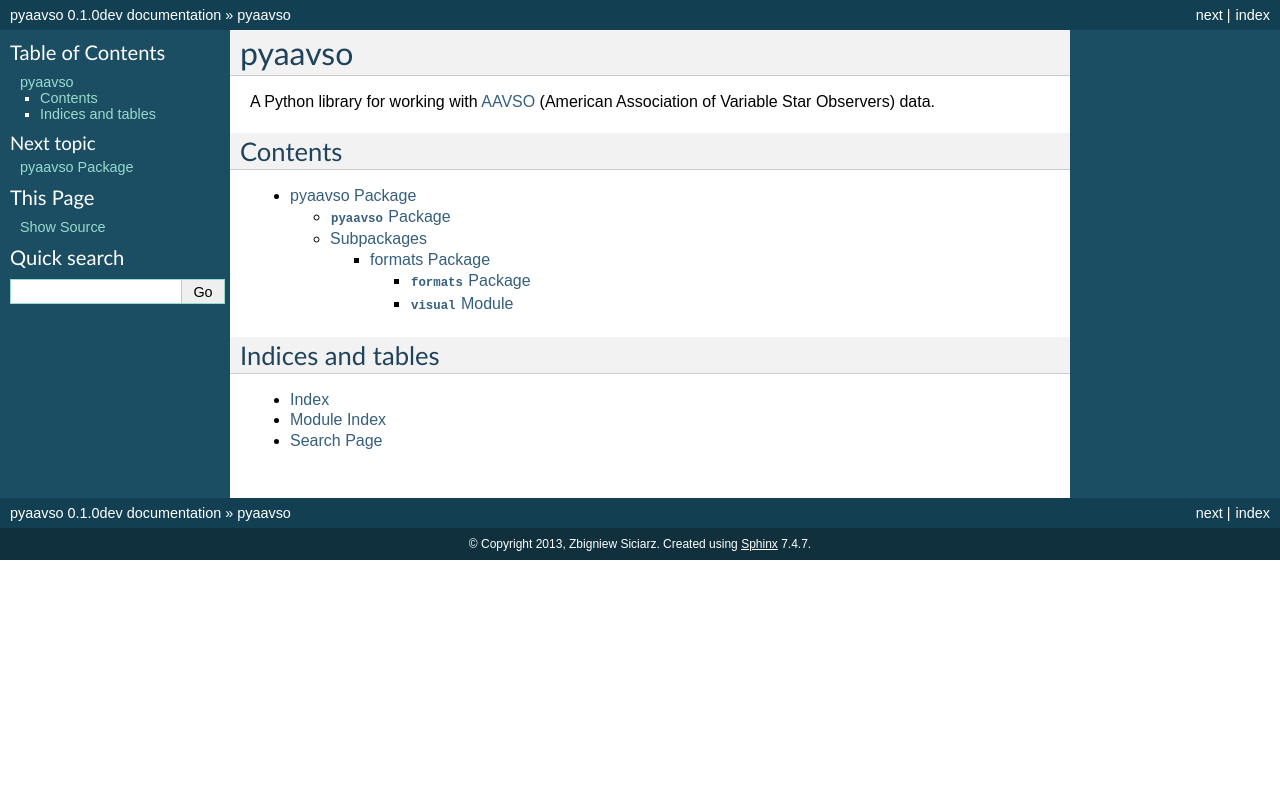
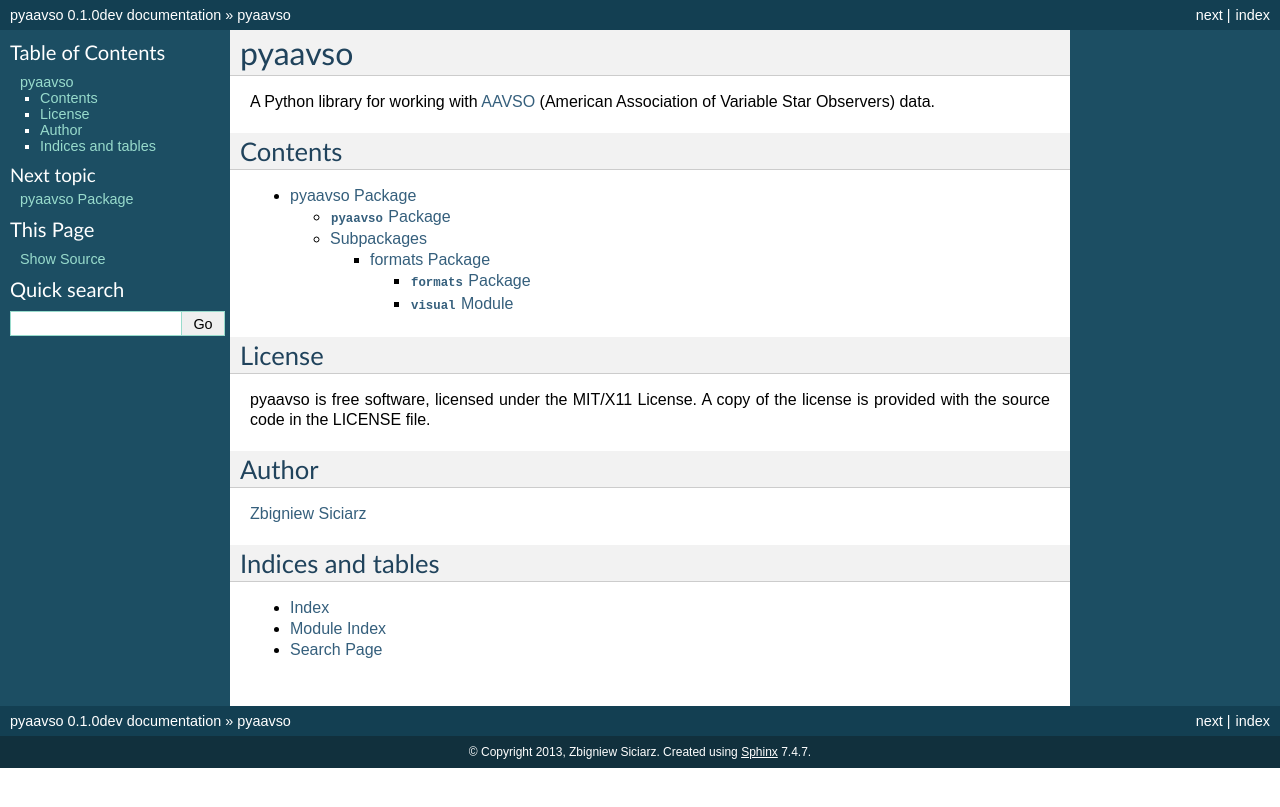
Before and after one commit to zsiciarz/pyaavso, a Sphinx documentation site: the page built from docs/index.rst, in a window 1280 px wide. Shown: the top 807 px of the page. Built offline with Sphinx 7.4.7, drawn with Linux system fonts in a browser that asks for light colours.

Commit message:
License and author info in the docs.

```diff
--- a/docs/index.rst
+++ b/docs/index.rst
@@ -19,6 +19,19 @@
    pyaavso
 
 
+License
+=======
+
+pyaavso is free software, licensed under the MIT/X11 License. A copy of
+the license is provided with the source code in the LICENSE file.
+
+
+Author
+======
+
+`Zbigniew Siciarz <http://siciarz.net>`_
+
+
 Indices and tables
 ==================
 
```
